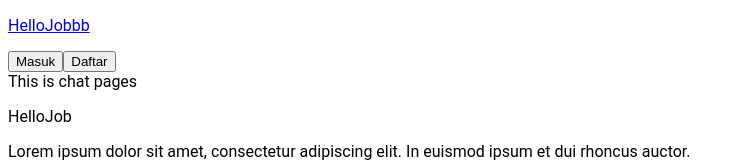
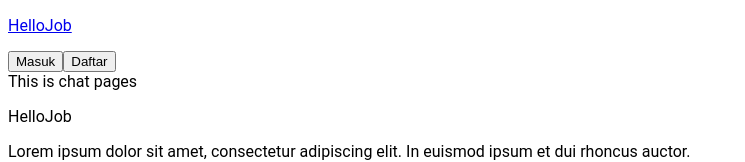
Before and after one commit to ARTech-Inc/hellojob-fe, a React (Create React App) app: page /chat in a window 1280 px wide. Shown: the top 162 px of the page, without its empty margins (0-745 px from the left). Built offline with nearby package versions, Linux system fonts and the light colour scheme.

Commit message:
testing again

```diff
--- a/src/components/navbar/index.js
+++ b/src/components/navbar/index.js
@@ -17,7 +17,7 @@ export const Navbar = () => {
       <Link to="/">
         <div className="flex">
           <p className="text-purple text-xl cursor-pointer font-bold">
-            HelloJobbb
+            HelloJob
           </p>
         </div>
       </Link>
```
